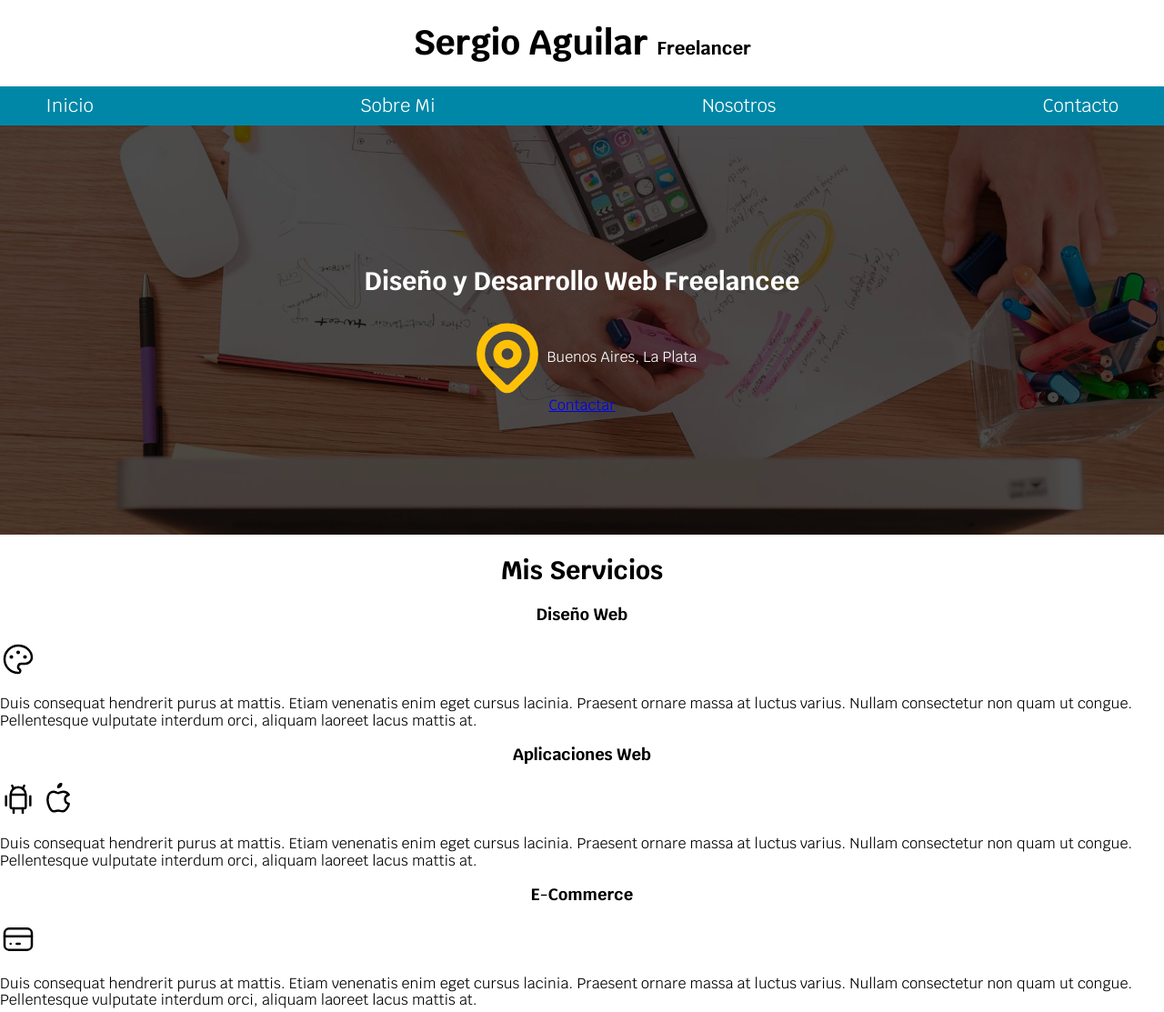
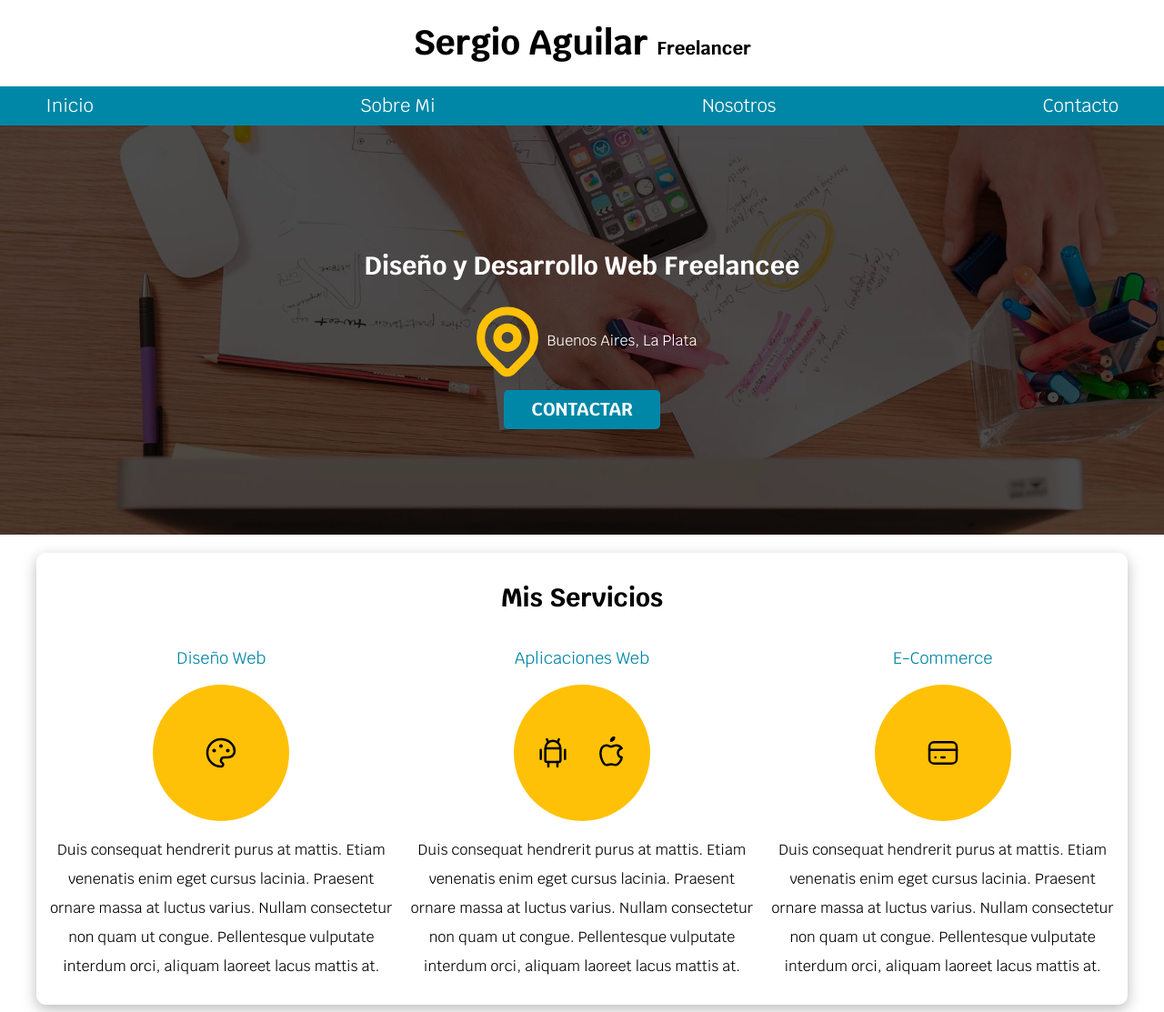
Before and after one commit to infosergio2021/sitioFreeLancer, a plain HTML site: page index.html in a window 1280 px wide. Shown: the top 1113 px of the page at 91% size. Drawn offline with Linux system fonts and the light colour scheme.

Commit message:
se implementaron clases para acomodar la seccion de servicios y dar sombra al contendor principal

```diff
--- a/css/style.css
+++ b/css/style.css
@@ -25,6 +25,7 @@ body{
 }
 /* fin de hack para rems */
 
+/* GLOBALES */
 /* defino unas reglas para la tipografia */
 h1{
     font-size: 3.8rem;
@@ -39,8 +40,19 @@ h1,h2,h3{
     text-align: center;
 }
 
+/*utilidad para crear sombras en los border*/
+.sombra{
+    -webkit-box-shadow: 0px 5px 15px 0px rgba(112, 112, 112, 0.48);
+    -moz-box-shadow:  0px 5px 15px 0px rgba(112, 112, 112, 0.48);
+    box-shadow: 0px 5px 15px 0px rgba(112, 112, 112, 0.48);
+    background-color: var(--blanco);
+    border-radius: 1rem;
+    padding: 1rem;
+}
+
+
+
 /* CLASES PARA EL HEADER */
-
 .titulo span{
     font-size: 2rem;
 
@@ -104,6 +116,7 @@ h1,h2,h3{
     /*ACA ESTA PRESENTE EL MODELO CAJA POR ESO EL PADING AUMENTA EL TAMAÑO DE LA IMAGEN
     LA SOLUCION ES EL SNIPPET DE PAUL IRISH
     */
+    margin-bottom: 2rem;
 }
 /* HIJO (ABSOLUTE)*/
 .contenido-hero{
@@ -120,14 +133,82 @@ h1,h2,h3{
 }
 
 /*haciendo el uso del enfoque de css de modulos*/
-.contenido-hero h2 ,.contenido-hero p{
+.contenido-hero h2 ,
+.contenido-hero p{
     color: var(--blanco);
 }
 
-.ubicacion{
+.contenido-hero .ubicacion{
     display: flex;
     align-items: center;
 }
+
+/*CLASES PARA ORDENAR LOS SERVICIOS*/
+
+@media (min-width: 768px){
+    .servicios{
+        display: grid;/*habilito el sistema de columnas entonces debo asignar dimensiones para columnas*/
+        /* asigno una dimension para 3 columnas  */
+        grid-template-columns: repeat(3, 1fr);/*1fr = 33.3% */
+        column-gap: 1rem;
+    }
+}
+
+.servicio{
+    display: flex;
+    flex-direction: column;
+    align-items: center;
+}
+
+.servicio h3{
+    color: var(--secundario);
+    font-weight: normal;
+}
+
+.servicio p{
+    line-height: 2;
+    text-align: center;
+}
+
+.servicio .iconos{
+    height: 15rem;
+    width: 15rem;
+    background-color: var(--primario);
+    border-radius: 50%;
+    display: flex;
+    justify-content: space-evenly;
+    align-items: center;
+}
+
+/* Flexbox para alineacion o distribucion de elementos que estaran dentro de contenedores EJ: una barra de navegacion */
+/*css grid para el layout del sitio EJ: columnas o contenedores de elementos (para distribuir diferentes areas)*/
+
+
+
+/*BOTONES REUTILIZABLES*/
+.boton{
+    background-color: var(--secundario);
+    color: var(--blanco);
+    padding: 1rem 3rem;
+    margin-top: 1rem;
+    font-size: 2rem;
+    text-decoration: none;
+    text-transform: uppercase;
+    font-weight: 700;
+    border-radius: .5rem;/*le da 5px para obtener bordes suaves*/
+    width: 90%; /*que solo ocupe el 90% de ancho de la pantalla*/
+    text-align: center;
+}
+
+/* que el boton sea pequeño cuando la pantalla supera los 768px */
+@media (min-width: 768px){
+    .boton{
+        width: auto;
+    }
+}
+
+
+
 
 /*UTILIDADES*/
 
--- a/index.html
+++ b/index.html
@@ -32,7 +32,7 @@
             <a href="contacto.html">Contacto</a>
         </nav>
     </div>
-
+    <!-- .nav-bg -->
 
     <section class="hero">
         <div class="contenido-hero">
@@ -44,22 +44,23 @@
                     <path d="M17.657 16.657l-4.243 4.243a2 2 0 0 1 -2.827 0l-4.244 -4.243a8 8 0 1 1 11.314 0z" />
                   </svg>
                 <p>Buenos Aires, La Plata</p>
-
             </div>
-
-            <a href="#">Contactar</a>
+            <!-- .ubicacion -->
+            <a class="boton" href="#">Contactar</a>
         </div>
+        <!-- .contenido-heto -->
 
     </section>
    <!-- section lo uso solo cuando lo que voy a encerrar no es el contenido principal -->
 
 
     <!-- main: aca va el contenido principal -->
-    <main>
+    <main class="contenedor sombra">
         <h2>Mis Servicios</h2>
-
-        <section>
+        <div class="servicios">
+            <section class="servicio">
                 <h3>Diseño Web</h3>
+                <div class="iconos">
                     <svg xmlns="http://www.w3.org/2000/svg" class="icon icon-tabler icon-tabler-palette" width="40" height="40" viewBox="0 0 24 24" stroke-width="1.5" stroke="#000000" fill="none" stroke-linecap="round" stroke-linejoin="round">
                         <path stroke="none" d="M0 0h24v24H0z" fill="none"/>
                         <path d="M12 21a9 9 0 1 1 0 -18a9 8 0 0 1 9 8a4.5 4 0 0 1 -4.5 4h-2.5a2 2 0 0 0 -1 3.75a1.3 1.3 0 0 1 -1 2.25" />
@@ -67,12 +68,13 @@
                         <circle cx="12" cy="7.5" r=".5" fill="currentColor" />
                         <circle cx="16.5" cy="10.5" r=".5" fill="currentColor" />
                     </svg>
+                </div>
                 <p>Duis consequat hendrerit purus at mattis. Etiam venenatis enim eget cursus lacinia. Praesent ornare massa at luctus varius. Nullam consectetur non quam ut congue. Pellentesque vulputate interdum orci, aliquam laoreet lacus mattis at.</p>
             </section>
 
-        <section>
+            <section class="servicio">
                 <h3>Aplicaciones Web</h3>
-
+                <div class="iconos">
                     <svg xmlns="http://www.w3.org/2000/svg" class="icon icon-tabler icon-tabler-brand-android" width="40" height="40" viewBox="0 0 24 24" stroke-width="1.5" stroke="#000000" fill="none" stroke-linecap="round" stroke-linejoin="round">
                         <path stroke="none" d="M0 0h24v24H0z" fill="none"/>
                         <line x1="4" y1="10" x2="4" y2="16" />
@@ -83,18 +85,17 @@
                         <line x1="9" y1="18" x2="9" y2="21" />
                         <line x1="15" y1="18" x2="15" y2="21" />
                       </svg>
-
                       <svg xmlns="http://www.w3.org/2000/svg" class="icon icon-tabler icon-tabler-brand-apple" width="40" height="40" viewBox="0 0 24 24" stroke-width="1.5" stroke="#000000" fill="none" stroke-linecap="round" stroke-linejoin="round">
                         <path stroke="none" d="M0 0h24v24H0z" fill="none"/>
                         <path d="M9 7c-3 0 -4 3 -4 5.5c0 3 2 7.5 4 7.5c1.088 -.046 1.679 -.5 3 -.5c1.312 0 1.5 .5 3 .5s4 -3 4 -5c-.028 -.01 -2.472 -.403 -2.5 -3c-.019 -2.17 2.416 -2.954 2.5 -3c-1.023 -1.492 -2.951 -1.963 -3.5 -2c-1.433 -.111 -2.83 1 -3.5 1c-.68 0 -1.9 -1 -3 -1z" />
                         <path d="M12 4a2 2 0 0 0 2 -2a2 2 0 0 0 -2 2" />
                       </svg>
-
+                </div>
                 <p>Duis consequat hendrerit purus at mattis. Etiam venenatis enim eget cursus lacinia. Praesent ornare massa at luctus varius. Nullam consectetur non quam ut congue. Pellentesque vulputate interdum orci, aliquam laoreet lacus mattis at.</p>
             </section>
-
-        <section>
+            <section class="servicio">
                 <h3>E-Commerce</h3>
+                <div class="iconos">
                     <svg xmlns="http://www.w3.org/2000/svg" class="icon icon-tabler icon-tabler-credit-card" width="40" height="40" viewBox="0 0 24 24" stroke-width="1.5" stroke="#000000" fill="none" stroke-linecap="round" stroke-linejoin="round">
                         <path stroke="none" d="M0 0h24v24H0z" fill="none"/>
                         <rect x="3" y="5" width="18" height="14" rx="3" />
@@ -102,8 +103,13 @@
                         <line x1="7" y1="15" x2="7.01" y2="15" />
                         <line x1="11" y1="15" x2="13" y2="15" />
                       </svg>
+                </div>
                 <p>Duis consequat hendrerit purus at mattis. Etiam venenatis enim eget cursus lacinia. Praesent ornare massa at luctus varius. Nullam consectetur non quam ut congue. Pellentesque vulputate interdum orci, aliquam laoreet lacus mattis at.</p>
             </section>
+        </div>
+        <!-- .servicios -->
+
+
     </main>
 
     <section>
```
Lines whose indentation alone changed are shown as unchanged.
